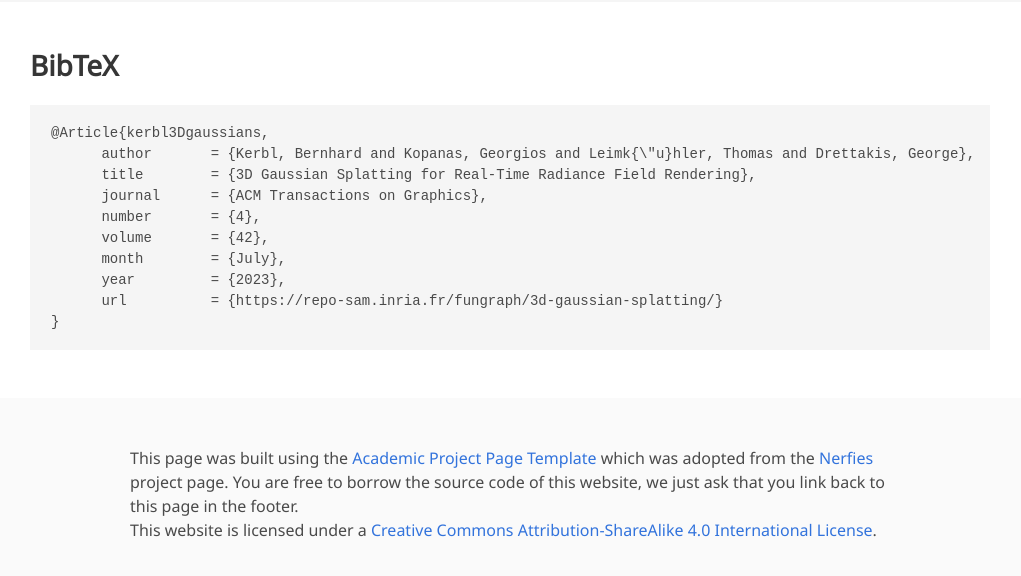
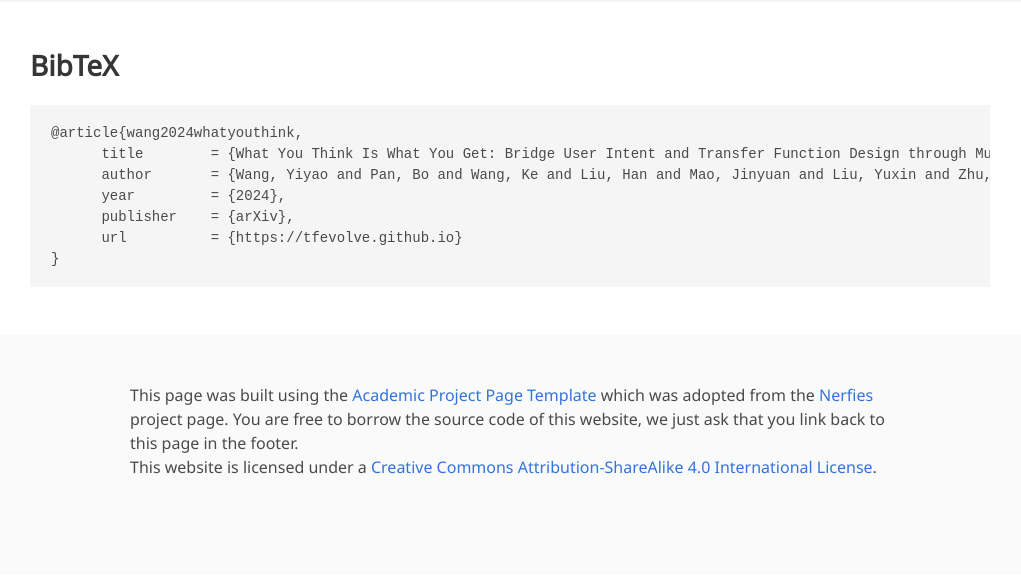
Before and after one commit to ZJUVAI/TFEvolve, a plain HTML site: page index.html in a window 1280 px wide. Shown: the part 2891-3467 px from the top of the page, without its empty margins (130-1151 px from the left). Drawn offline with nearby package versions, Linux system fonts and the light colour scheme; some icons are missing; a web font is replaced by a local one.

Commit message:
update: replace BibTeX citation with paper's own citation

```diff
--- a/index.html
+++ b/index.html
@@ -405,15 +405,12 @@
   <section class="section" id="BibTeX">
     <div class="container is-max-desktop content">
       <h2 class="title">BibTeX</h2>
-      <pre><code>@Article{kerbl3Dgaussians,
-      author       = {Kerbl, Bernhard and Kopanas, Georgios and Leimk{\"u}hler, Thomas and Drettakis, George},
-      title        = {3D Gaussian Splatting for Real-Time Radiance Field Rendering},
-      journal      = {ACM Transactions on Graphics},
-      number       = {4},
-      volume       = {42},
-      month        = {July},
-      year         = {2023},
-      url          = {https://repo-sam.inria.fr/fungraph/3d-gaussian-splatting/}
+      <pre><code>@article{wang2024whatyouthink,
+      title        = {What You Think Is What You Get: Bridge User Intent and Transfer Function Design through Multimodal Large Language Models},
+      author       = {Wang, Yiyao and Pan, Bo and Wang, Ke and Liu, Han and Mao, Jinyuan and Liu, Yuxin and Zhu, Minfeng and Zhang, Bo and Chen, Weifeng and Huang, Xiuqi and Chen, Wei},
+      year         = {2024},
+      publisher    = {arXiv},
+      url          = {https://tfevolve.github.io}
 }</code></pre>
     </div>
 </section>
```
